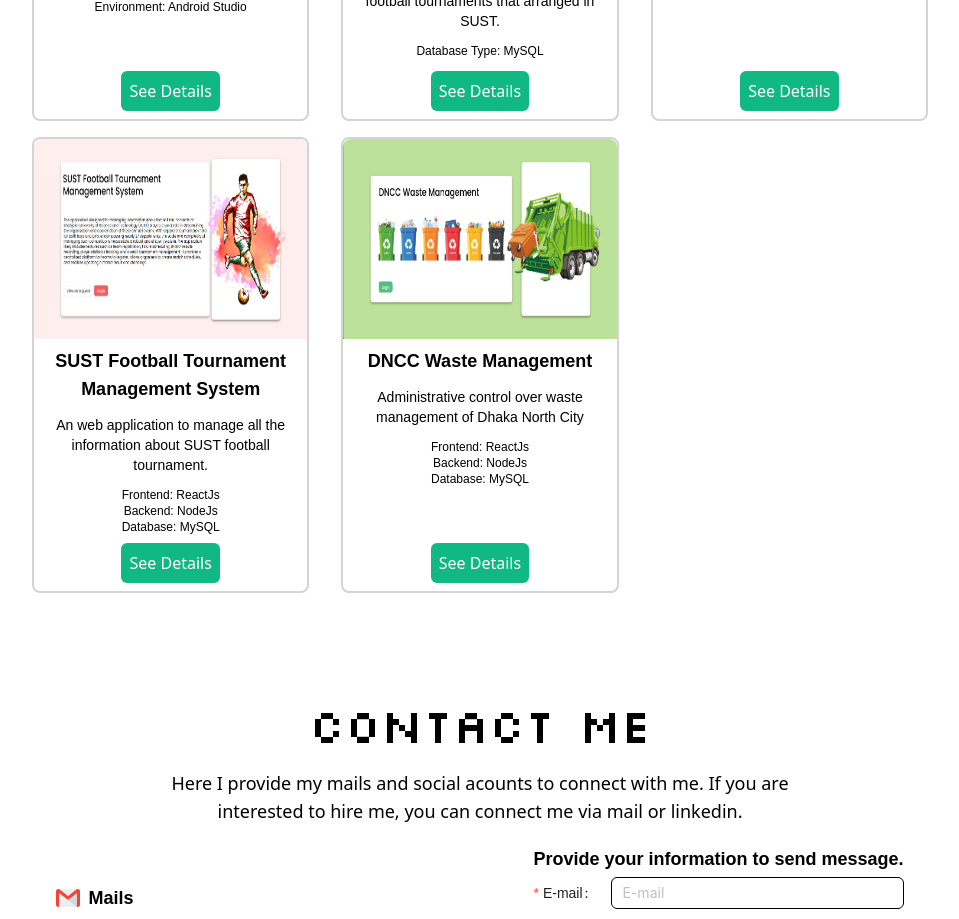
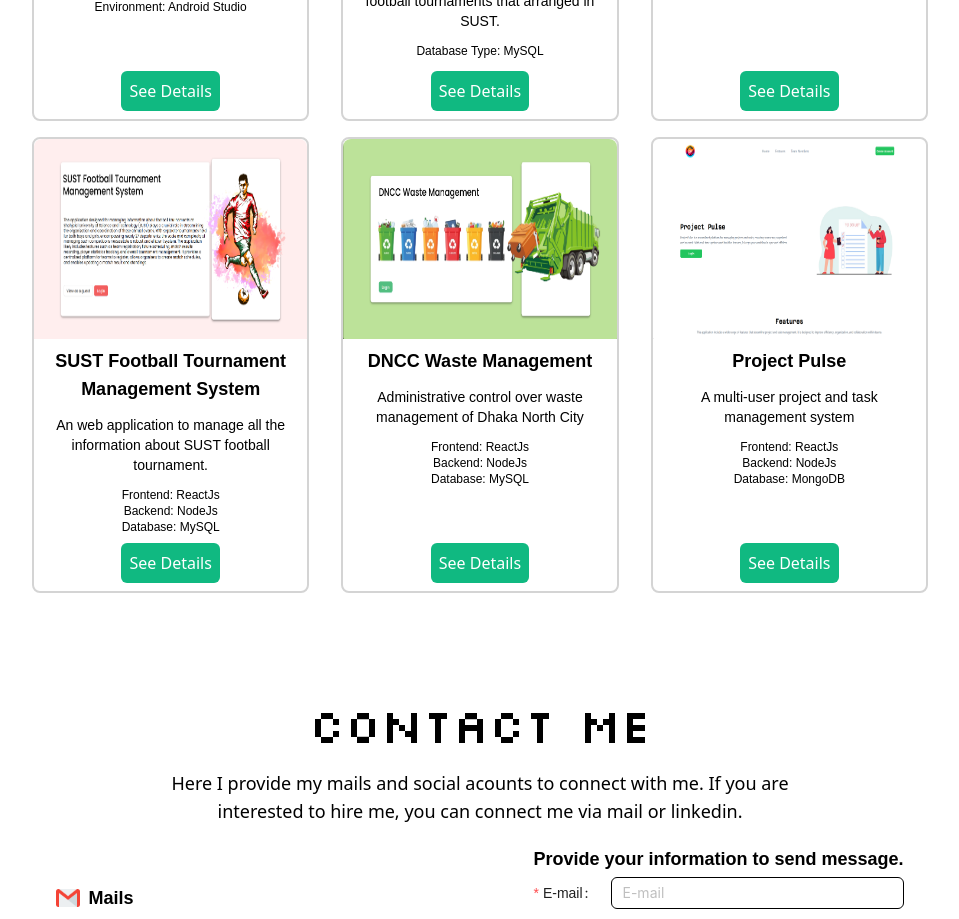
Before and after one commit to SRRayhan066/Portfolio, a React (Vite) app in the folder frontend/: page / in a window 1280 px wide. Shown: the part 2620-3539 px from the top of the page, without its empty margins (160-1119 px from the left). Built offline with nearby package versions, Linux system fonts and the light colour scheme; a web font is replaced by a local one.

Commit message:
Add new project

```diff
--- a/frontend/src/pages/Project.jsx
+++ b/frontend/src/pages/Project.jsx
@@ -8,11 +8,14 @@ import officeroom from '../assets/officeroom.png';
 import database from '../assets/database.png';
 import port from '../assets/portfolioo.png';
 import ftms from '../assets/ftms.png';
+import projectPulse from '../assets/projectpulse.png'
+
 import gameConsol from '../assets/console.png';
 import android from '../assets/android.png';
 import databaseStorage from '../assets/database-storage.png';
 import all from '../assets/select.png';
 import internet from '../assets/internet.png';
+
 
 const Project = () => {
 
@@ -108,6 +111,14 @@ const Project = () => {
             tech: ['Frontend: ReactJs','Backend: NodeJs','Database: MySQL'],
             link: 'https://github.com/SRRayhan066/DNCC-Waste-Management',
             image: dncc
+        },
+        {
+            type: 'Web-Tech',
+            title: 'Project Pulse',
+            description: 'A multi-user project and task management system',
+            tech: ['Frontend: ReactJs','Backend: NodeJs','Database: MongoDB'],
+            link: 'https://github.com/SRRayhan066/Project-Pulse',
+            image: projectPulse
         },
     ]
 
```
Also changed, not shown: frontend/src/assets/projectpulse.png (added).
